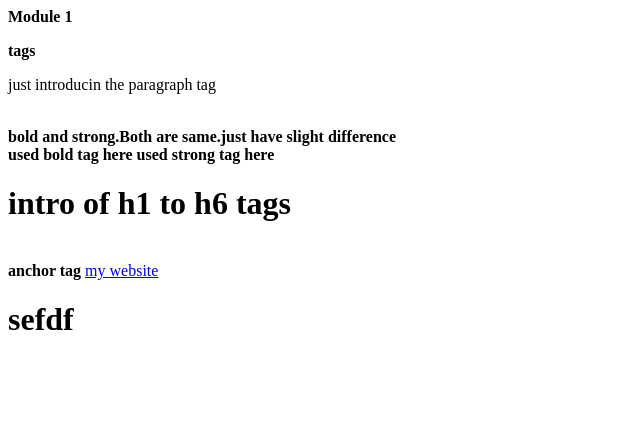
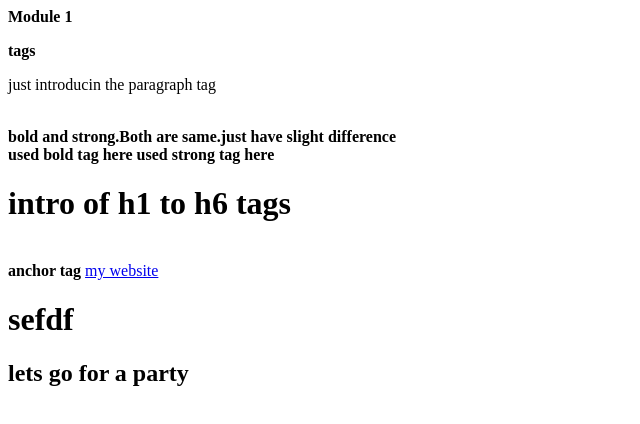
Before and after one commit to Araf687/practise-git, a plain HTML site: page index.html in a window 1280 px wide. Shown: the whole page, without its empty margins (0-640 px from the left). Drawn offline with Linux system fonts and the light colour scheme.

Commit message:
add a h2 element

```diff
--- a/index.html
+++ b/index.html
@@ -17,5 +17,6 @@
     <strong>anchor tag</strong>
     <a href="https://www.google.com/">my website</a>
     <h1>sefdf</h1>
+    <h2>lets go for a party</h2>
 </body>
 </html>
```
